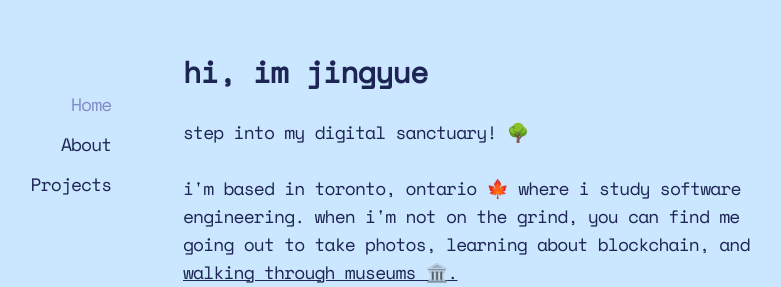
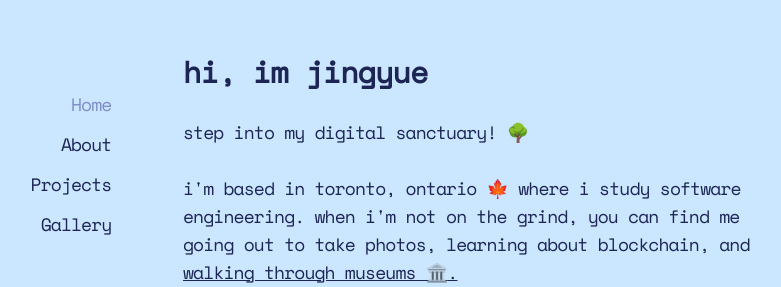
Before and after one commit to Jingyue-Wu/portfolio, a React (Vite) app: page / in a window 1280 px wide. Shown: the part 118-405 px from the top of the page, without its empty margins (253-1034 px from the left). Built offline with nearby package versions, Linux system fonts and the light colour scheme.

Commit message:
Add gallery

```diff
--- a/src/App.jsx
+++ b/src/App.jsx
@@ -18,10 +18,13 @@ function App() {
                 color: isActive ? '#818dc7' : '#1c2554'
               })} to={`about`}>About</NavLink></li>
 
+              <li><NavLink style={({ isActive }) => ({
+                color: isActive ? '#818dc7' : '#1c2554'
+              })} to={`projects`}>Projects</NavLink></li>
 
               <li><NavLink style={({ isActive }) => ({
                 color: isActive ? '#818dc7' : '#1c2554'
-              })} to={`projects`}>Projects</NavLink></li>
+              })} to={`gallery`}>Gallery</NavLink></li>
             </ul>
           </div>
           <div className="lg:w-[600px]">
```
